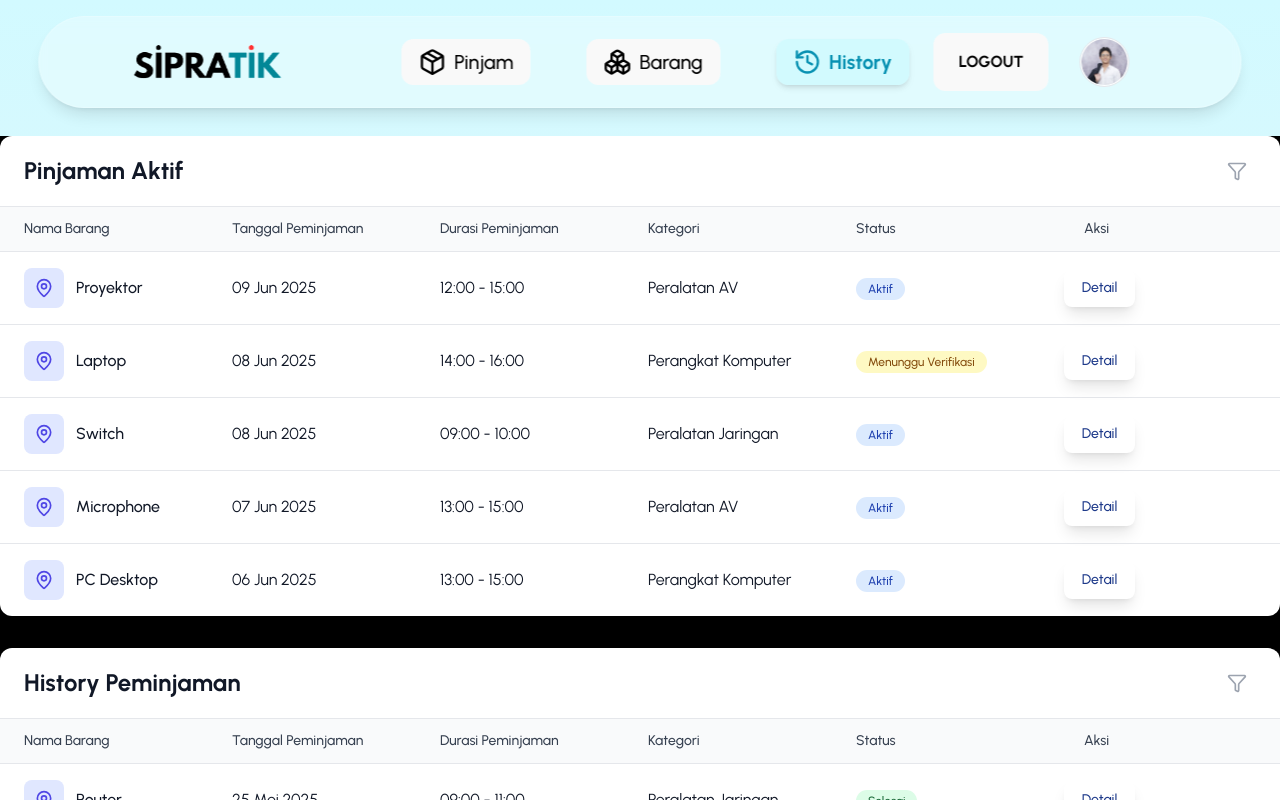
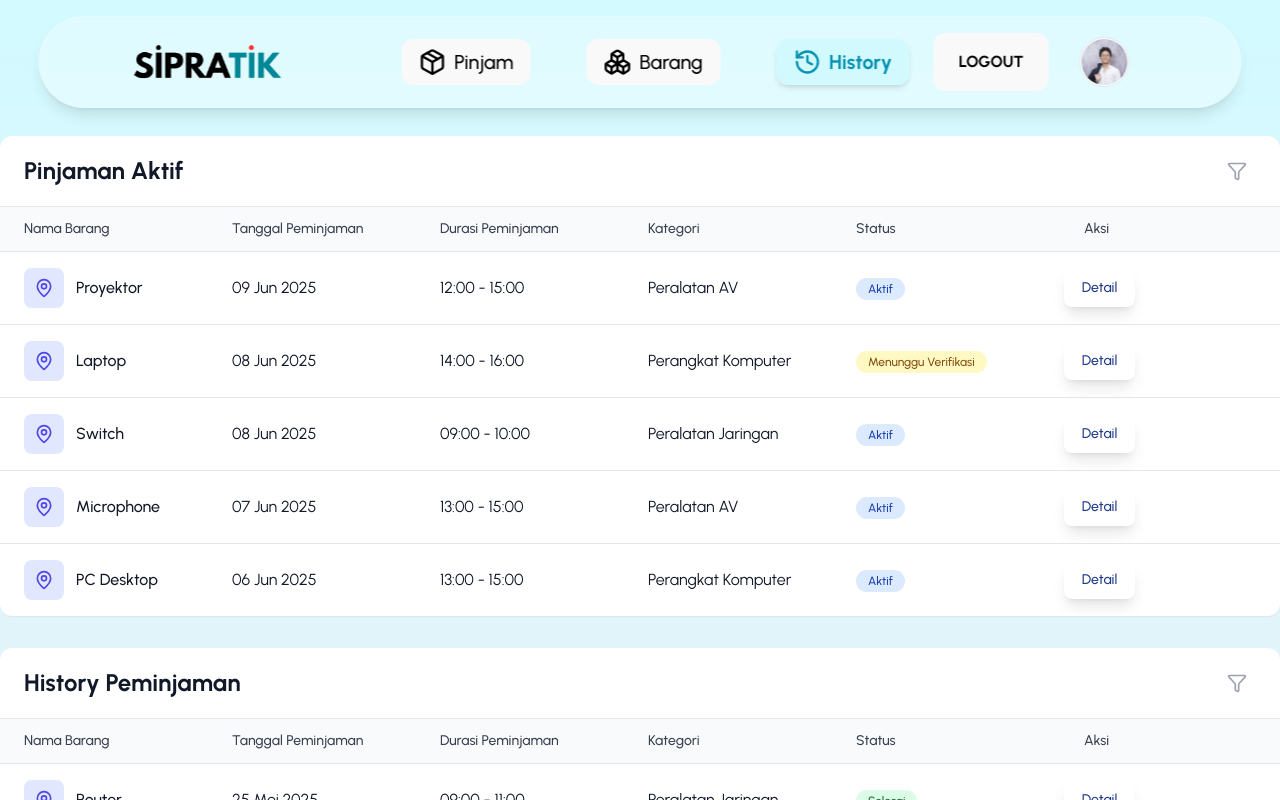
Before and after one commit to Elmanda1/SIPRA_TIK, a React (Vite) app in the folder frontend/: page /user/dashboard in a window 1280 px wide. Both pictures are taken after a click on the button "History". Shown: the top 800 px of the page. Built offline with nearby package versions, Linux system fonts and the light colour scheme.

Commit message:
sorry ketinggalan

```diff
--- a/frontend/src/pages/user/HistoryContent.jsx
+++ b/frontend/src/pages/user/HistoryContent.jsx
@@ -208,7 +208,7 @@
   };
 
   return (
-    <div className="flex flex-col items-center justify-center min-h-screen bg-black w-screen mt-10 hide-scrollbar">
+    <div className="flex flex-col items-center justify-center min-h-screen w-screen mt-10 hide-scrollbar">
       <div className='hide-scrollbar'>
         <BookingTable title="Pinjaman Aktif" bookings={activeBookings} handleBookingClick={handleDetailClick} />
         <BookingTable title="History Peminjaman" bookings={historyBookings} handleBookingClick={handleDetailClick} />
@@ -268,7 +268,7 @@
 
         {/* Modal khusus untuk detail penalty */}
         {showPenaltyDetailModal && selectedBooking && (
-          <div className="fixed inset-0 bg-black bg-opacity-50 flex items-center justify-center z-50">
+          <div className="fixed inset-0 bg-opacity-50 flex items-center justify-center z-50">
             <div className="bg-white rounded-xl p-6 max-w-3xl w-full mx-4 max-h-[95vh] overflow-y-auto hide-scrollbar">
               <div className="flex items-center gap-3 mb-6">
                 <div className="w-12 h-12 bg-orange-100 rounded-full flex items-center justify-center">
@@ -405,7 +405,7 @@
 
         {/* Penalty Confirmation Modal */}
         {showPenaltyModal && (
-          <div className="fixed inset-0 bg-black bg-opacity-50 flex items-center justify-center z-50">
+          <div className="fixed inset-0 bg-opacity-50 flex items-center justify-center z-50">
             <div className="bg-white rounded-xl p-6 max-w-3xl w-full mx-4 max-h-[95vh] overflow-y-auto hide-scrollbar">
               <div className="flex items-center gap-3 mb-4">
                 <div className="w-12 h-12 bg-yellow-100 rounded-full flex items-center justify-center">
--- a/frontend/src/pages/user/ProfileContent.jsx
+++ b/frontend/src/pages/user/ProfileContent.jsx
@@ -402,7 +402,7 @@
   if (!isOpen) return null;
 
   return (
-    <div className="fixed inset-0 bg-black bg-opacity-50 flex items-center justify-center z-50 p-4">
+    <div className="fixed inset-0 bg-opacity-50 flex items-center justify-center z-50 p-4">
       <div className="bg-white rounded-2xl shadow-2xl w-full max-w-md relative">
         <button
           onClick={onClose}
```
